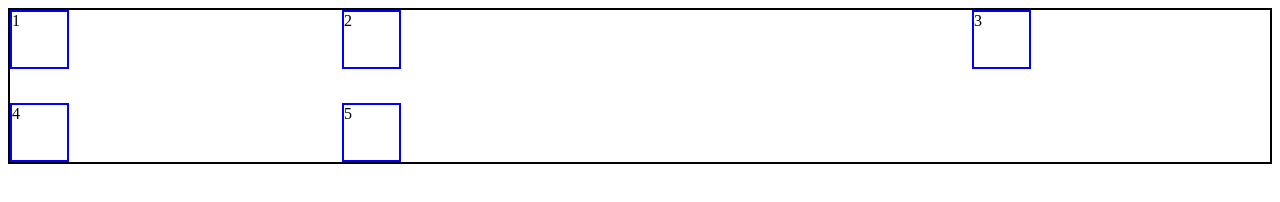
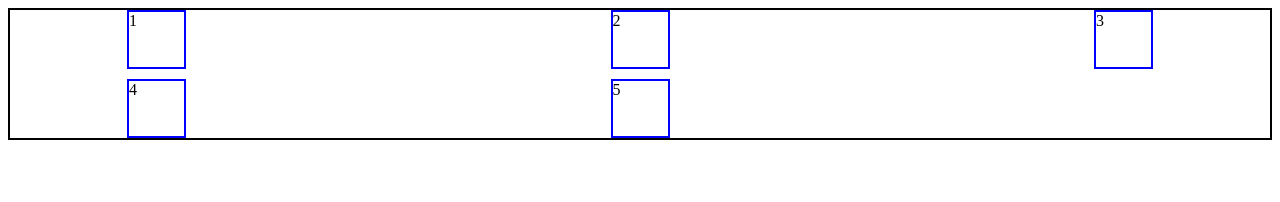
Before and after one commit to SKasewad/web-dev, a plain HTML site: page TUT 39/grid-1.html in a window 1280 px wide. Drawn offline with Linux system fonts and the light colour scheme.

Commit message:
Update grid-1.html
add new changes after a so far long time

```diff
--- a/TUT 39/grid-1.html
+++ b/TUT 39/grid-1.html
@@ -11,7 +11,11 @@
             /* grid-template-columns:[pehla] 120px [doosra] 100px [t] ;
             grid-template-rows: 100px 100px 100px; */
             grid-template-columns: 1fr 2fr 1fr;
-            gap: 34px;
+            /* gap: 34px; */
+            row-gap: 10px;
+            column-gap: 44px;
+            justify-items: center;
+            align-items: center;
 
         }
         .items{
```
